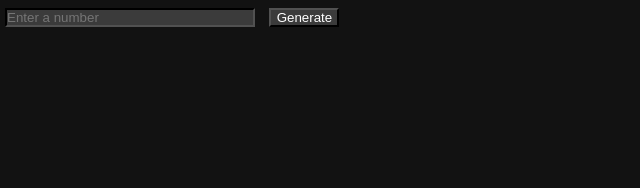
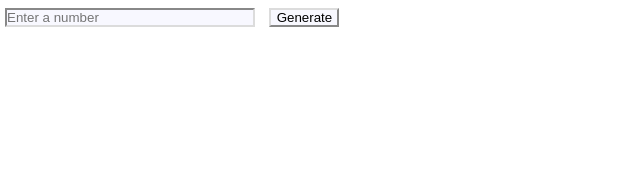
Before and after one commit to danpellegrino/Sieve-of-Eratosthenes, a plain HTML site: page index.html in a window 1280 px wide. Shown: the whole page, without its empty margins (0-640 px from the left). Drawn offline with Linux system fonts and the light colour scheme.

Commit message:
split css files to work with dark color scheme

```diff
--- /dev/null
+++ b/css/styles-dark.css
@@ -0,0 +1,35 @@
+* {
+    margin: 0;
+    padding: 0;
+    box-sizing: border-box;
+}
+
+body {
+    background-color: #121212;
+    color: #fff;
+    font-family: Arial, Helvetica, sans-serif;
+}
+
+/* disable any outline on basic form elements */
+input:focus,
+select:focus,
+textarea:focus,
+button:focus {
+    outline: none;
+}
+
+#myInput,
+#myButton {
+    margin: 8px 5px;
+    background-color: #3b3b3b;
+    color: #fff;
+    border-color: #515151
+}
+
+#myInput {
+    width: 250px;
+}
+
+#myButton {
+    width: 70px;
+}
--- a/css/index.css
+++ b/css/styles.css
@@ -2,6 +2,12 @@
     margin: 0;
     padding: 0;
     box-sizing: border-box;
+}
+
+body {
+    background-color: #fff;
+    color: #000;
+    font-family: Arial, Helvetica, sans-serif;
 }
 
 /* disable any outline on basic form elements */
@@ -12,18 +18,18 @@ button:focus {
     outline: none;
 }
 
+#myInput,
+#myButton {
+    margin: 8px 5px;
+    background-color: #f8f8ff;
+    color: #000;
+    border-color: #dcdcdc;
+}
+
 #myInput {
     width: 250px;
-    margin: 8px 5px;
-    background-color: #3b3b3b;
-    color: #fff;
-    border-color: #515151
 }
 
 #myButton {
     width: 70px;
-    margin: 8px 5px;
-    background-color: #3b3b3b;
-    color: #fff;
-    border-color: #515151
 }
--- a/index.html
+++ b/index.html
@@ -5,14 +5,8 @@
     <title>Sieve of Eratosthenes</title>
     <!-- Viewport for Canvas -->
     <meta name="viewport" content="width=device-width, initial-scale=1.0">
-    <link rel="stylesheet" href="css/index.css">
-    <style>
-        body {
-            background-color: #121212;
-            color: #fff;
-            font-family: Arial, Helvetica, sans-serif;
-        }
-    </style>
+    <link rel="stylesheet" href="css/styles.css">
+    <link rel="stylesheet" href="css/styles-dark.css" media="(prefers-color-scheme: dark)">
 </head>
 <body>
     <input type="text" id="myInput" placeholder="Enter a number">
```
